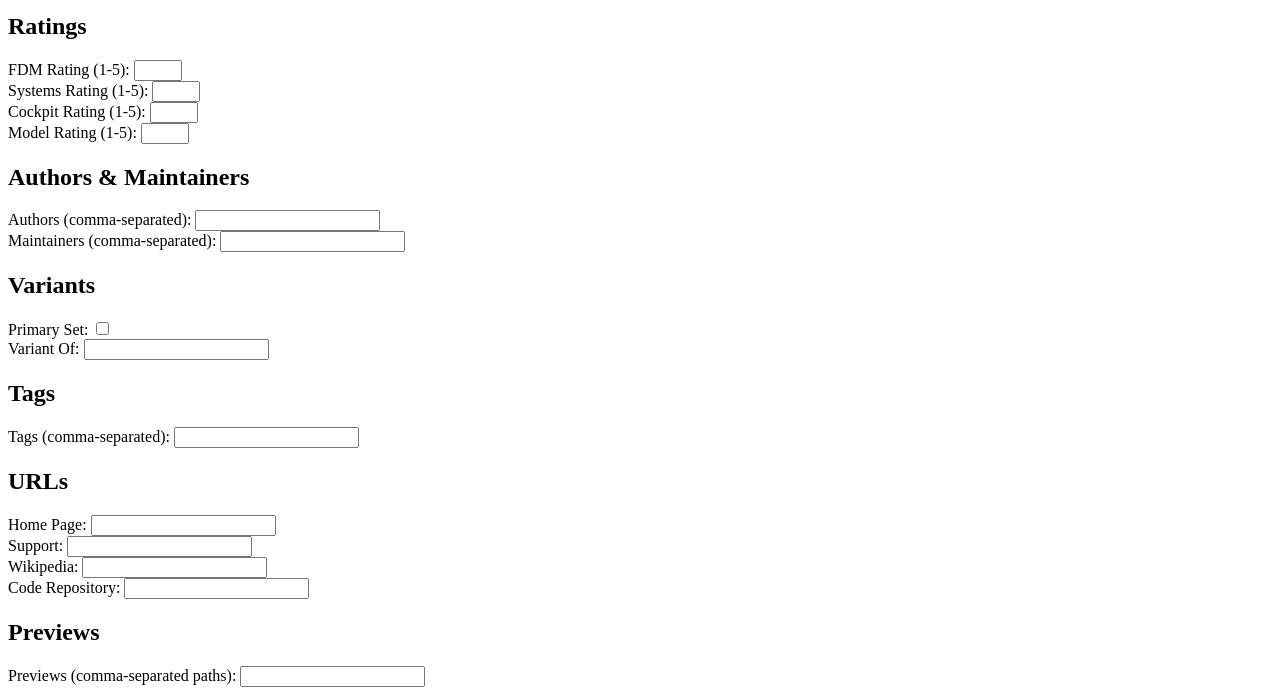
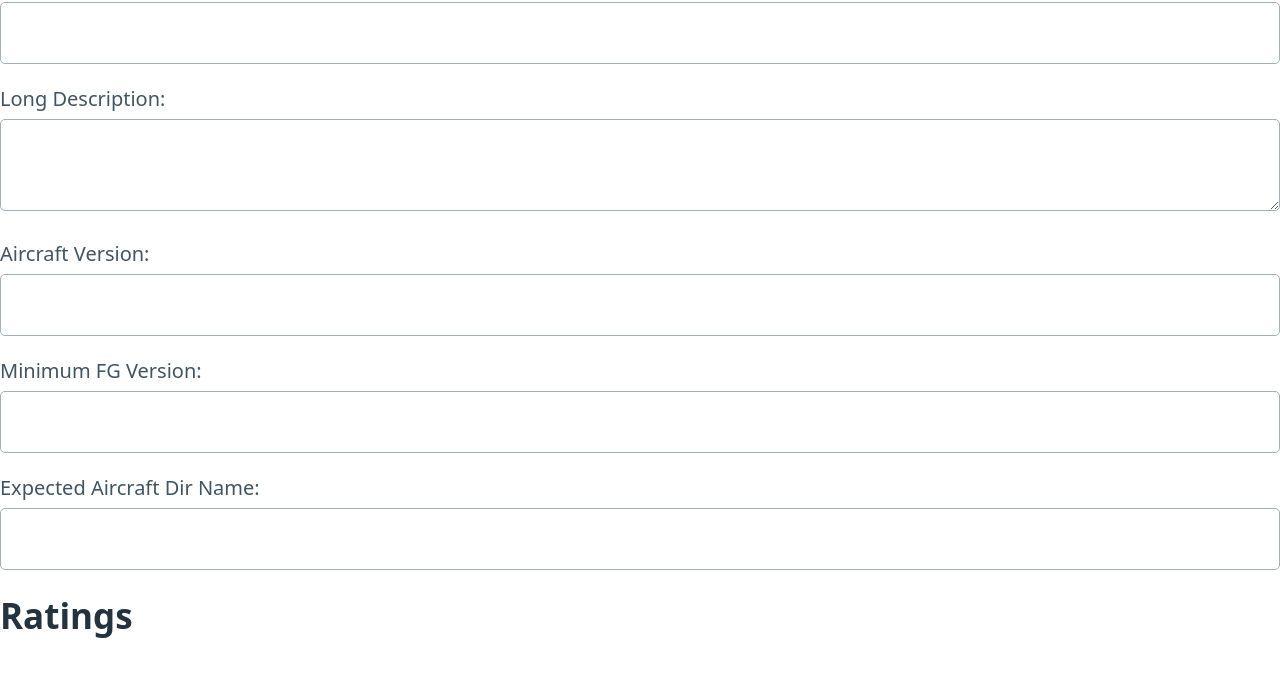
Before and after one commit to mrGoodWolf/OAFG, a plain HTML site: page index.html in a window 1280 px wide. Shown: the part 258-950 px from the top of the page. Drawn offline with nearby package versions, Linux system fonts and the light colour scheme.

Commit message:
Update index.html

```diff
--- a/index.html
+++ b/index.html
@@ -6,6 +6,7 @@
     <title>Aircraft-set.xml Generator</title>
 </head>
 <body>
+    <link rel="stylesheet" href="https://cdnjs.cloudflare.com/ajax/libs/picocss/1.5.2/pico.css" integrity="sha512-psisRtGK+XE9ChEu3ibuccSzLocQAtBrmYG8tSJDUb2Oh9Hk0mPd2B9l3C+wvB/sZ7ahNAmwFqsZYvakiqfK7g==" crossorigin="anonymous" referrerpolicy="no-referrer" />
     <h1>Aircraft-set.xml Generator</h1>
     <form id="aircraftForm">
         <h2>Basic Information</h2>
```
